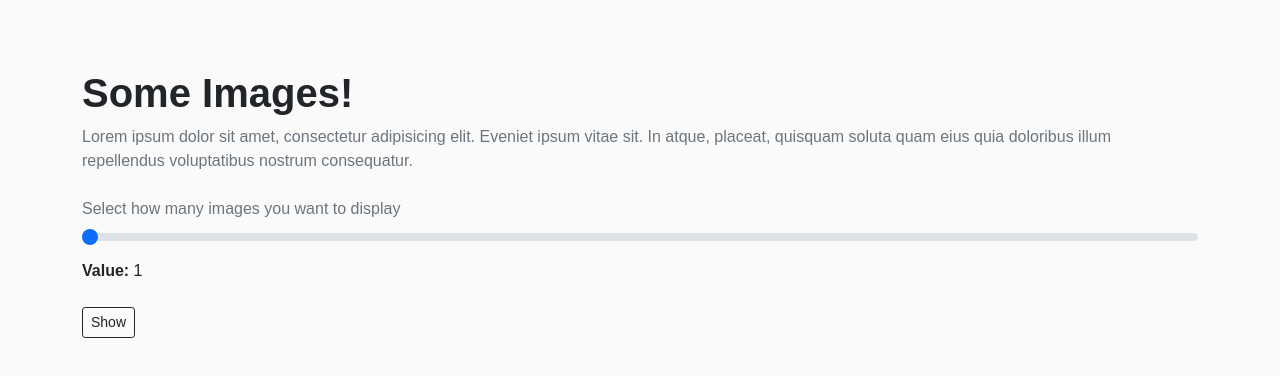
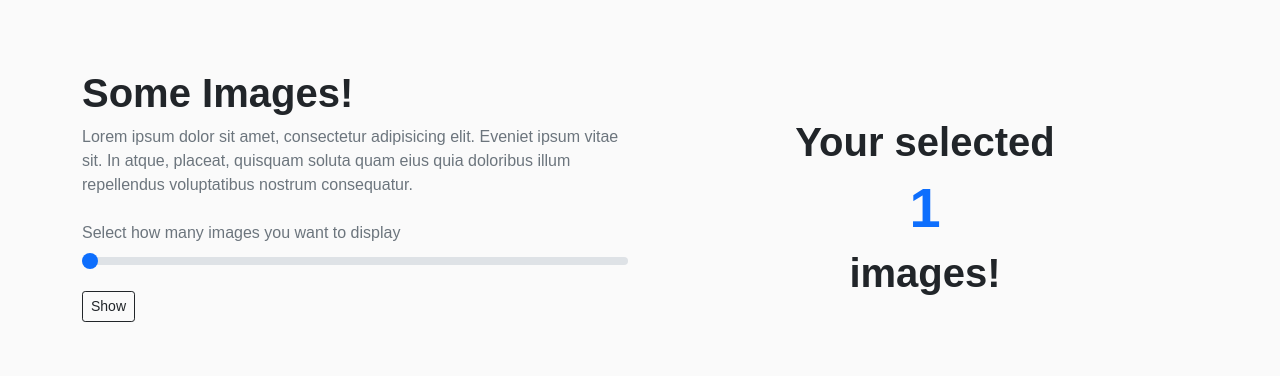
Before and after one commit to pasabaa/gallery-fetch, a plain HTML site: page index.html in a window 1280 px wide. Shown: the part 446-822 px from the top of the page. Drawn offline with nearby package versions, Linux system fonts and the light colour scheme.

Commit message:
style change

```diff
--- a/index.html
+++ b/index.html
@@ -93,17 +93,22 @@
             </div>
         </div>
 
-        <div class="row mt-4 pt-4">
-            <div class="col-12">
+        <div class="row mt-4 pt-4 align-items-center justify-content-center">
+            <div class="col-6">
                 <h1 class="display-6 fw-bolder">Some Images!</h1>
                 <p class="text-muted m-0">Lorem ipsum dolor sit amet, consectetur adipisicing elit. Eveniet ipsum vitae sit. In atque, placeat,
                     quisquam soluta quam eius quia doloribus illum repellendus voluptatibus nostrum consequatur.</p>
                     <div class="form-group my-4">
                         <label class="text-muted" for="num">Select how many images you want to display</label>
                         <input class="form-range form-control-sm" value="1" type="range" min="1" max="100" step="1" name="num" id="num">
-                        <p class="fw-bolder">Value: <span class="fw-normal" id="demo"></span></p>
                         <button class="btn btn-sm btn-outline-dark my-2" id="btnSubmit" type="submit">Show</button>
                     </div>
+            </div>
+            <div class="col-6 text-center">
+                <h1 class="fw-bolder">Your selected</h1>
+                <h2 class="fw-bolder display-4"><span class="text-primary" id="demo"></span></h2>
+                <h1 class="fw-bolder">images!</h1>
+
             </div>
         </div>
 
```
